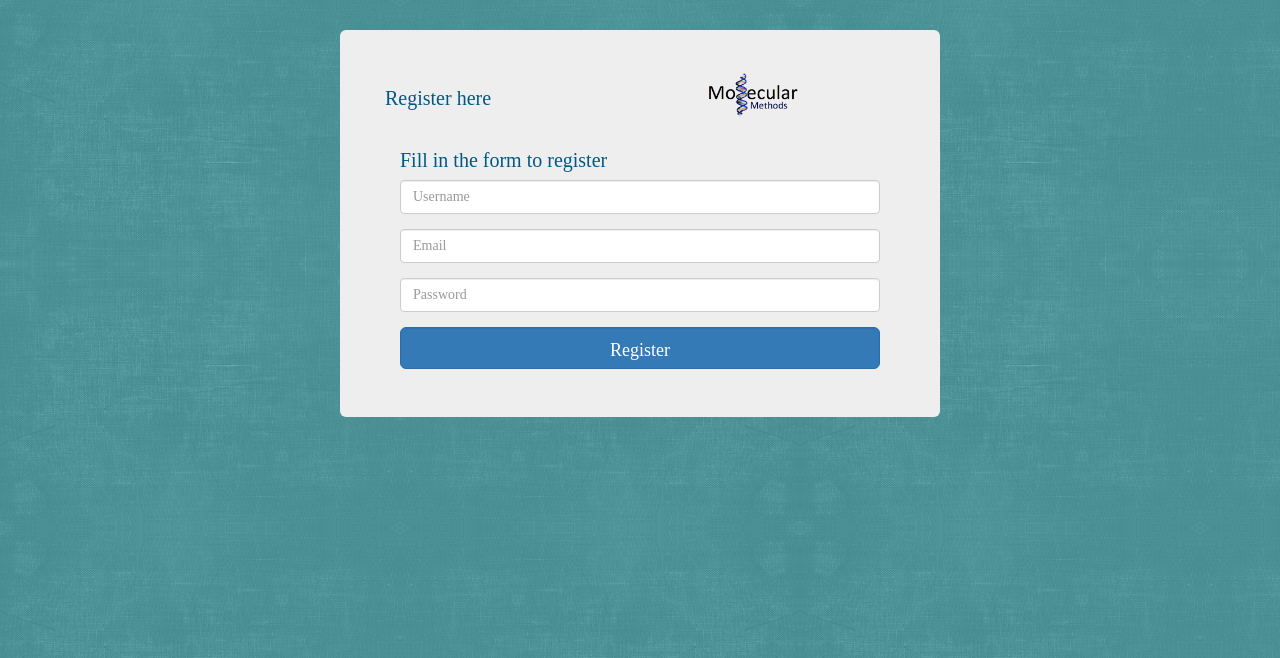
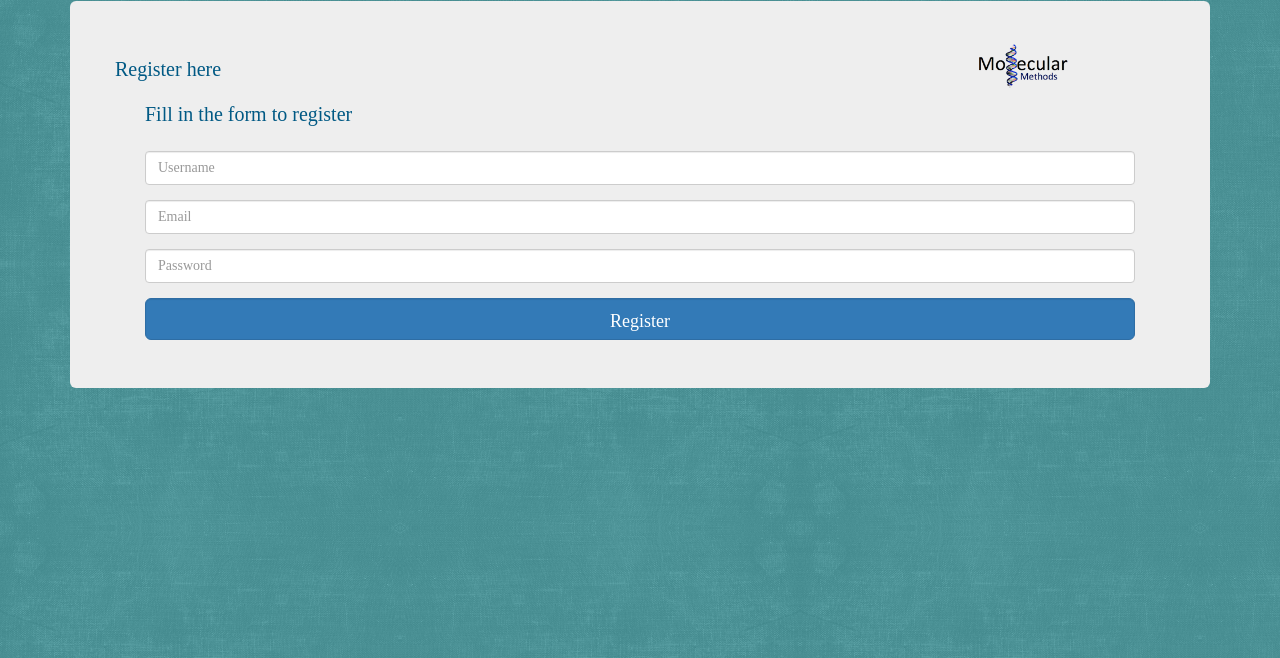
Before and after one commit to halahad86/Molecular_Methods_App, a Django app: page /register/ in a window 1280 px wide. Shown: the top 658 px of the page. Run offline with Django 3.2, Linux system fonts and the light colour scheme; some libraries are stand-ins or nearby versions.

Commit message:
fixed some scaling issues with login and revision, removed custom jumbtron styling (fixes fonts on login buttons)

```diff
--- a/static/css/logo-nav.css
+++ b/static/css/logo-nav.css
@@ -693,7 +693,7 @@ input[type="button"] {
         border-top: 1px solid #eee;
     }
 
-    /* Main marketing message and sign up button */
+/*    *//* Main marketing message and sign up button *//*
     .jumbotron {
         text-align: center;
 
@@ -701,7 +701,7 @@ input[type="button"] {
     .jumbotron .btn {
         padding: 14px 24px;
         font-size: 21px;
-    }
+    }*/
 
     /* Customize the nav-justified links to be fill the entire space of the .navbar */
 
--- a/templates/login/login.html
+++ b/templates/login/login.html
@@ -45,6 +45,7 @@
 <!-- start: Java Script -->
 <!-- Placed at the end of the document so the pages load faster -->
 <script src="{% static 'js/jquery-1.11.2.min.js' %}"></script>
+<script src="https://cdnjs.cloudflare.com/ajax/libs/jquery/2.1.3/jquery.min.js"></script>
 <script src="//maxcdn.bootstrapcdn.com/bootstrap/3.3.2/js/bootstrap.min.js"></script>
 <script defer="defer" src="{% static 'js/custom.js' %}"></script>
 <!-- end: Java Script --></body></html>
--- a/templates/login/register.html
+++ b/templates/login/register.html
@@ -8,10 +8,12 @@
 <link rel="stylesheet" href="{% static 'css/bootstrap.css' %}">
 <link rel="stylesheet" href="{% static 'css/style.css' %}">
 <link rel="stylesheet" href="{% static 'css/jquery-ui.css' %}">
+<link rel="stylesheet" href="{% static 'css/logo-nav.css' %}">
 
 
-
-
+<script src="//maxcdn.bootstrapcdn.com/bootstrap/3.3.2/js/bootstrap.min.js"></script>
+<script src="https://cdnjs.cloudflare.com/ajax/libs/jquery/2.1.3/jquery.min.js"></script>
+<script defer="defer" src="{% static 'js/custom.js' %}"></script>
 
 
 {% comment %}        <style type="text/css">
@@ -25,7 +27,7 @@
 
         </style>{% endcomment %}
 <div class="container">
-    <div class="modal-dialog">
+{#    <div class="modal-dialog">#}
 
         <div class="jumbotron">
             <div class="row">
@@ -40,8 +42,8 @@
                 <a href="/desktop"><font size="4" color="#005984">Return to the login page.</font></a><br>
             {% else %}
                 {#                </h1><h1 style="color: #00008b">Register here</h1>#}
-                <br>
-                <h2 class="pull-left" style="color: #005984">Fill in the form to register</h2>
+                 <div class="container">
+                <h2 style="color: #005984">Fill in the form to register</h2>
                 <form id="user_form" method="post" action="{% url 'desktop:register' %}" enctype="multipart/form-data">
 
                     {% csrf_token %}
@@ -59,14 +61,14 @@
                     <!-- Provide a button to click to submit the form. -->
                     <input type="submit" name="submit" value="Register" class="form-control btn btn-primary btn-lg" style="padding-bottom: 30px">
                 </form>
+                </div>
             {% endif %}
         </div>
-    </div>
+{#    </div>#}
 </div>
 
 <!-- start: Java Script -->
 <!-- Placed at the end of the document so the pages load faster -->
 
-<script src="{% static 'js/bootstrap.js' %}"></script>
-<script defer="defer" src="{% static 'js/custom.js' %}"></script>
+
 <!-- end: Java Script --></body></html>
```
Also changed, not shown: desktop.db.
